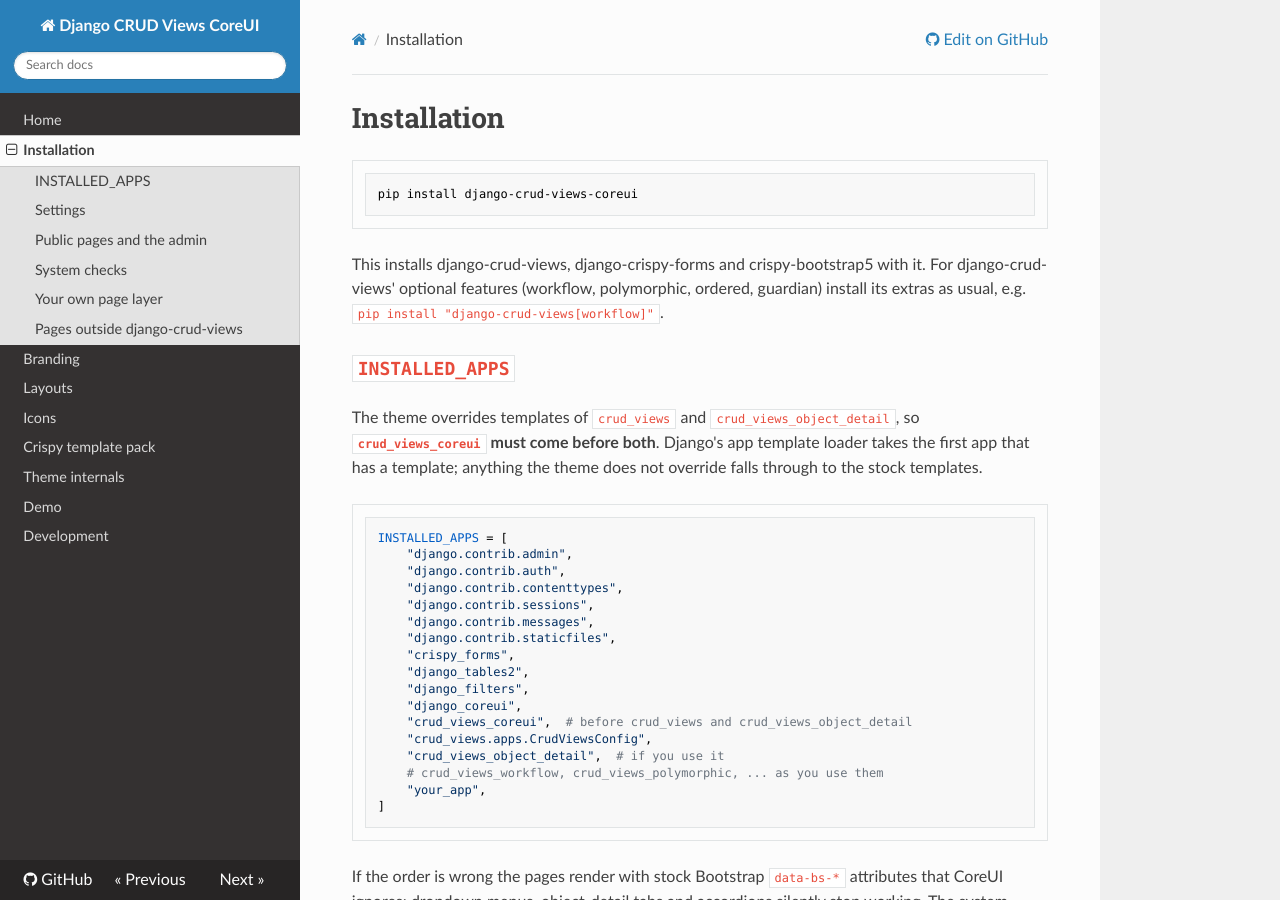
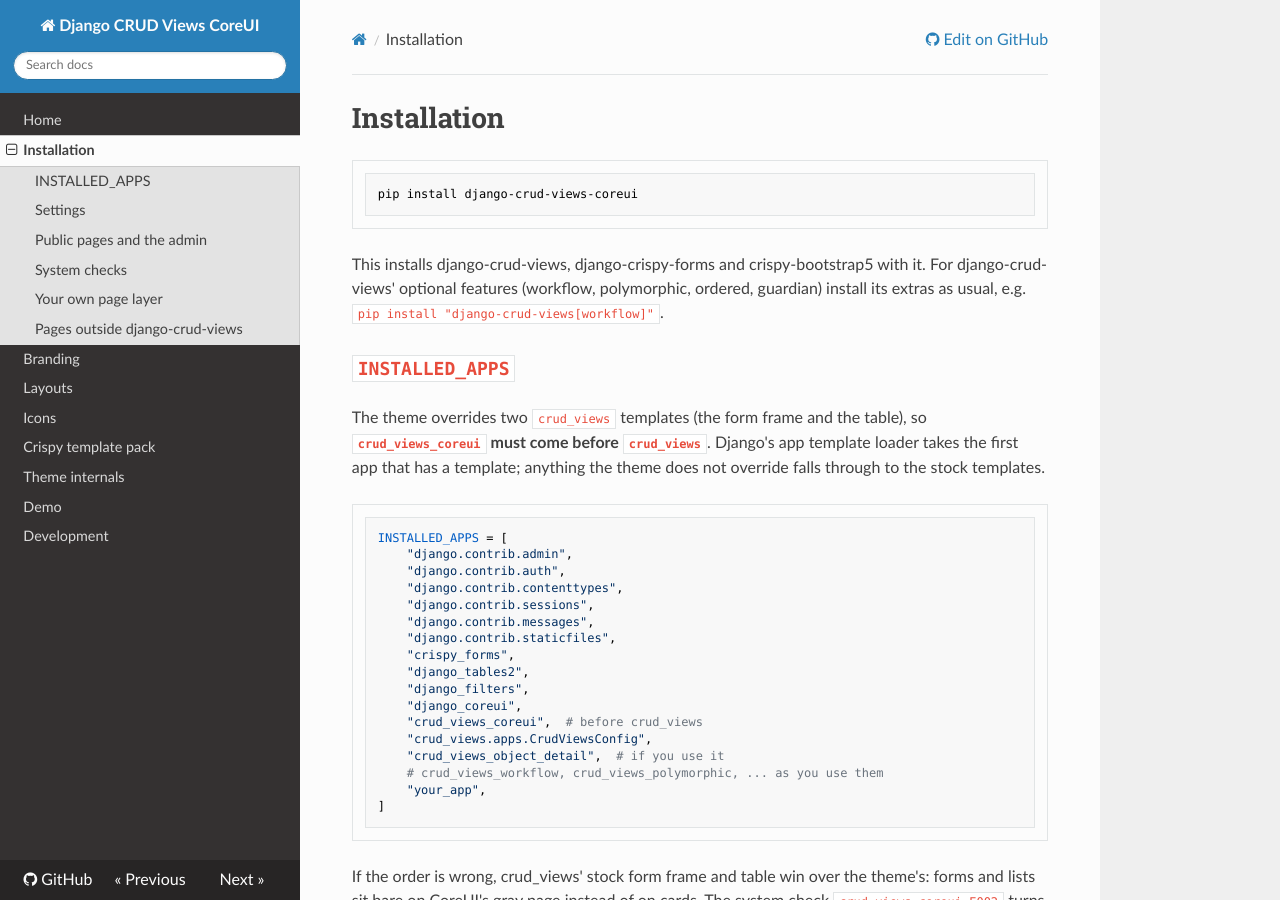
Before and after one commit to jacob-consulting/django-crud-views-coreui, an MkDocs documentation site: the page built from docs/installation.md, in a window 1280 px wide and 900 px high. Built offline with MkDocs 1.6.1, drawn with Linux system fonts in a browser that asks for light colours; nearby versions of some CDN libraries; some of the changed text lies outside the part shown.

Commit message:
feat: E002 checks only crud_views now that object-detail templates are stock (U11)

````diff
--- a/docs/installation.md
+++ b/docs/installation.md
@@ -10,8 +10,8 @@ features (workflow, polymorphic, ordered, guardian) install its extras as usual,
 
 ## `INSTALLED_APPS`
 
-The theme overrides templates of `crud_views` and `crud_views_object_detail`, so **`crud_views_coreui` must come before
-both**. Django's app template loader takes the first app that has a template; anything the theme does not override
+The theme overrides two `crud_views` templates (the form frame and the table), so **`crud_views_coreui` must come before
+`crud_views`**. Django's app template loader takes the first app that has a template; anything the theme does not override
 falls through to the stock templates.
 
 ```python
@@ -26,7 +26,7 @@ INSTALLED_APPS = [
     "django_tables2",
     "django_filters",
     "django_coreui",
-    "crud_views_coreui",  # before crud_views and crud_views_object_detail
+    "crud_views_coreui",  # before crud_views
     "crud_views.apps.CrudViewsConfig",
     "crud_views_object_detail",  # if you use it
     # crud_views_workflow, crud_views_polymorphic, ... as you use them
@@ -34,9 +34,9 @@ INSTALLED_APPS = [
 ]
 ```
 
-If the order is wrong the pages render with stock Bootstrap `data-bs-*` attributes that CoreUI ignores: dropdown menus,
-object-detail tabs and accordions silently stop working. The system check `crud_views_coreui.E002` turns that into an
-error (see below).
+If the order is wrong, crud_views' stock form frame and table win over the theme's: forms and lists sit bare on CoreUI's
+gray page instead of on cards. The system check `crud_views_coreui.E002` turns that into an error (see below).
+`crud_views_object_detail` and the other crud_views apps may come anywhere.
 
 `crispy_bootstrap5` does not need to be in `INSTALLED_APPS`: the pack's templates live in `django_coreui`, and only two
 layout objects subclass crispy-bootstrap5's Python classes.
@@ -88,7 +88,7 @@ python manage.py check --fail-level WARNING
 | Id | Level | Meaning |
 |---|---|---|
 | `django_coreui.E001` | Error | `COREUI` is not a dict, or `COREUI["edition"]` is not an edition this version serves (only `"free"`). |
-| `crud_views_coreui.E002` | Error | `crud_views_coreui` is listed after `crud_views` or `crud_views_object_detail` in `INSTALLED_APPS`. |
+| `crud_views_coreui.E002` | Error | `crud_views_coreui` is listed after `crud_views` in `INSTALLED_APPS`. |
 | `crud_views_coreui.W001` | Warning | A `coreui:` icon in `CRUD_VIEWS_ICONS` has no SVG in `django_coreui.icons.ICONS`; add its SVG to `ICONS` at startup (see [Icons](icons.md#adding-icons)) or use another library prefix. |
 
 ## Your own page layer
````
Also changed, not shown: README.md (+1 -1 lines), docs/theme_internals.md (+3 -3 lines), 4 other files.
